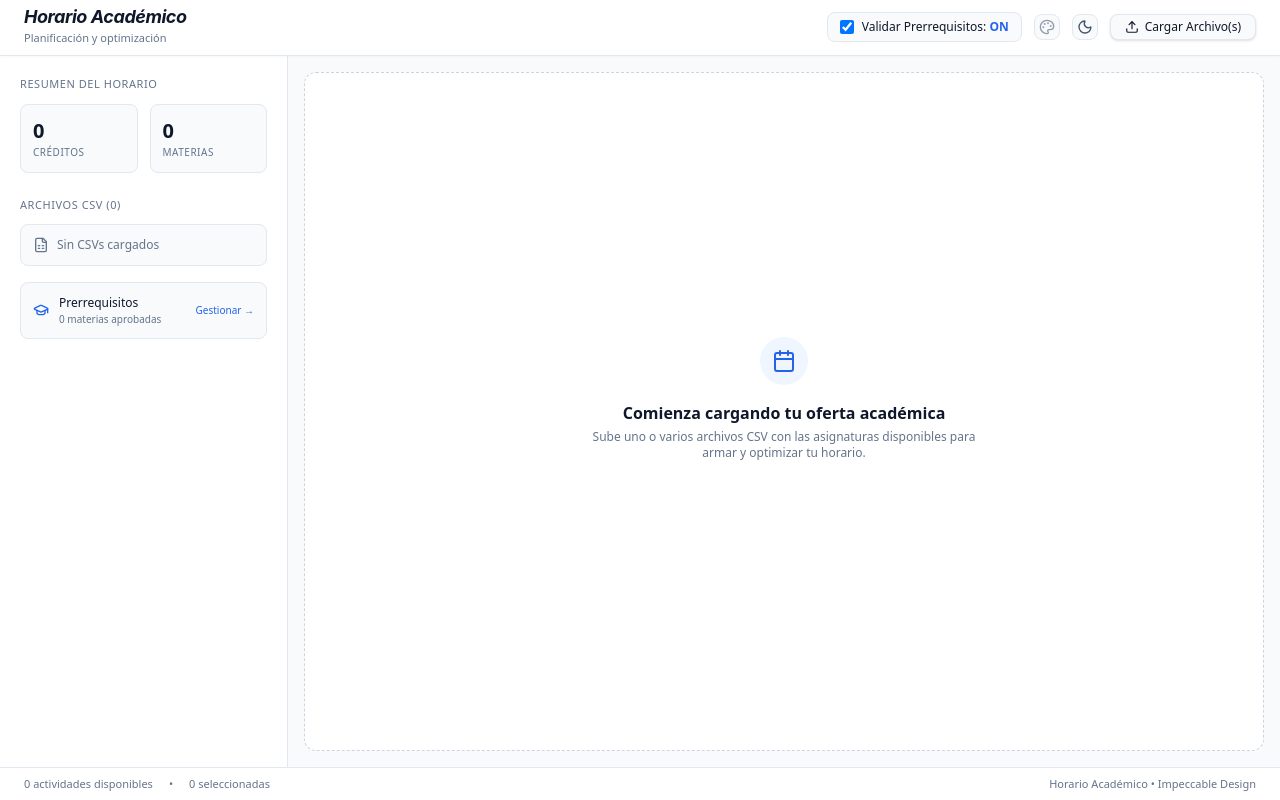
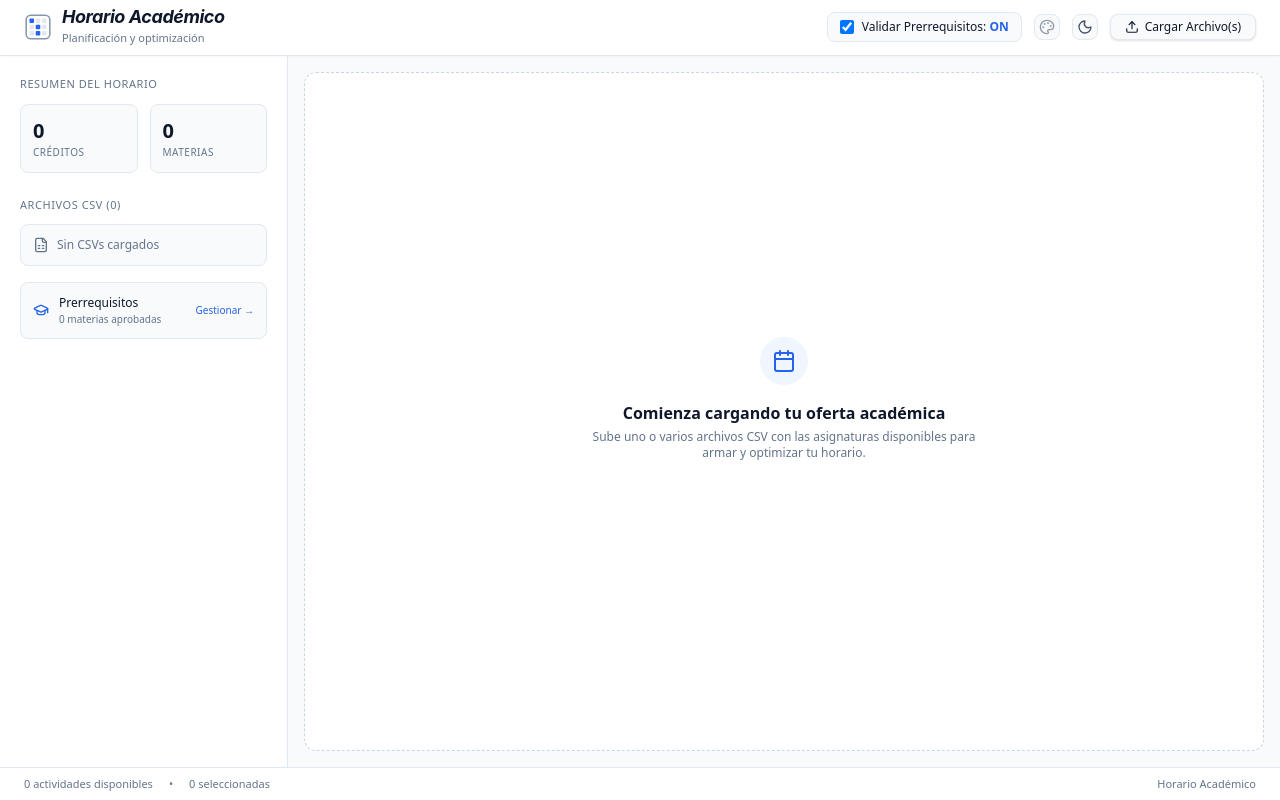
Before and after one commit to SirdonWong/Horario-Interactivo, a React (Vite) app: page / in a window 1280 px wide. Built offline with nearby package versions, Linux system fonts and the light colour scheme.

Commit message:
Third Commit

```diff
--- a/index.html
+++ b/index.html
@@ -3,7 +3,8 @@
   <head>
     <meta charset="UTF-8" />
     <meta name="viewport" content="width=device-width, initial-scale=1.0" />
-    <title>Horario Interactivo</title>
+    <link rel="icon" type="image/svg+xml" href="/favicon.svg" />
+    <title>Horario Académico</title>
   </head>
   <body>
     <div id="root"></div>
--- a/src/App.tsx
+++ b/src/App.tsx
@@ -363,6 +363,8 @@ export default function App() {
             <Menu className="w-5 h-5 sm:w-4 sm:h-4" />
           </button>
 
+          <img src="/favicon.svg" alt="Logo" className="w-6 h-6 sm:w-7 sm:h-7 shrink-0 select-none" />
+
           <div>
             <h1
               className="text-base sm:text-lg font-bold italic tracking-tight text-[var(--text-main)] leading-none truncate"
@@ -659,7 +661,7 @@ export default function App() {
           <span>{selectedActivities.length} seleccionadas</span>
         </div>
         <div className="hidden sm:block">
-          Horario Académico • Impeccable Design
+          Horario Académico
         </div>
       </footer>
 
```
Also changed, not shown: public/favicon.svg (added), 1 other file (tests, documents, lock files or other folders).
